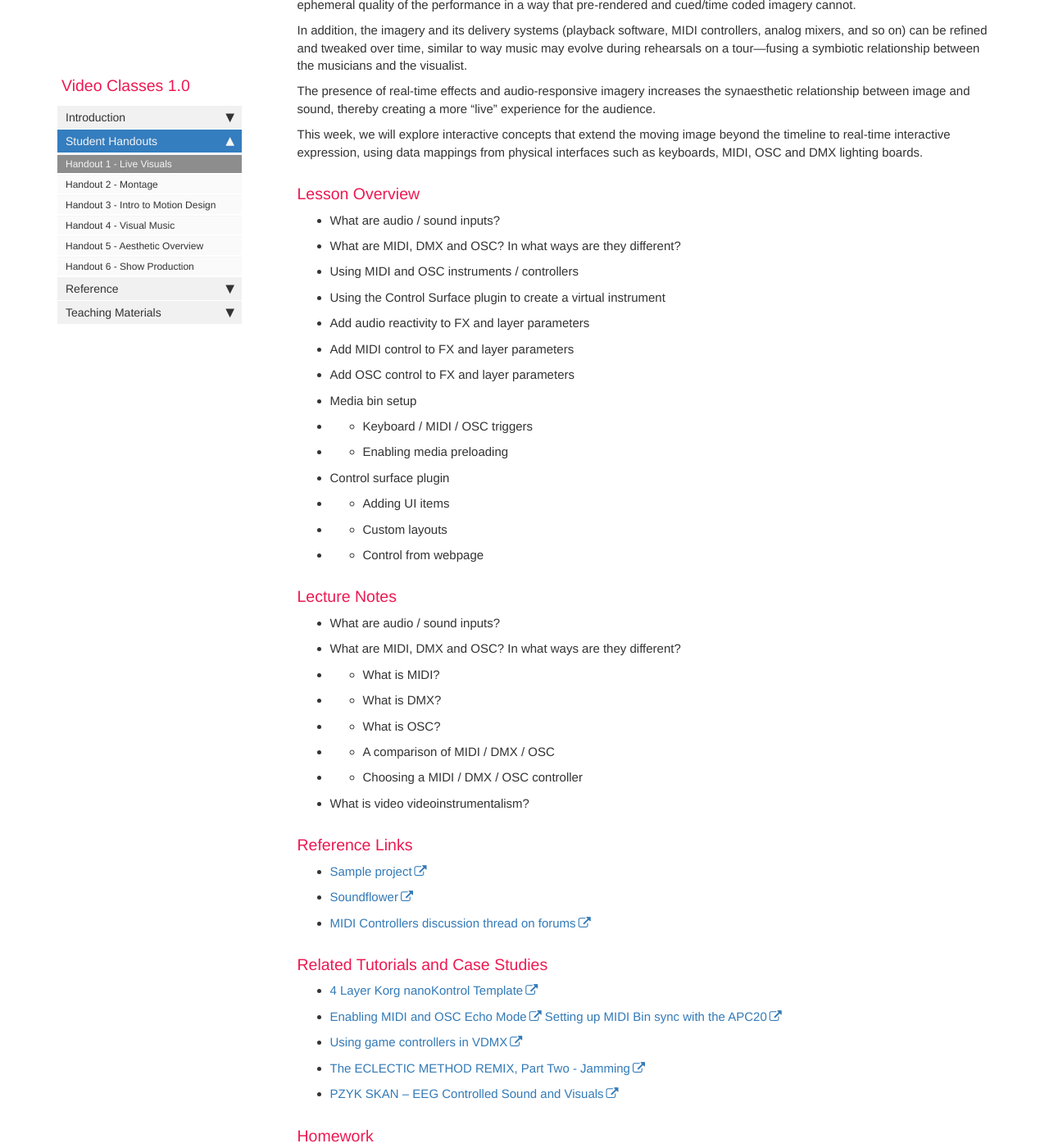
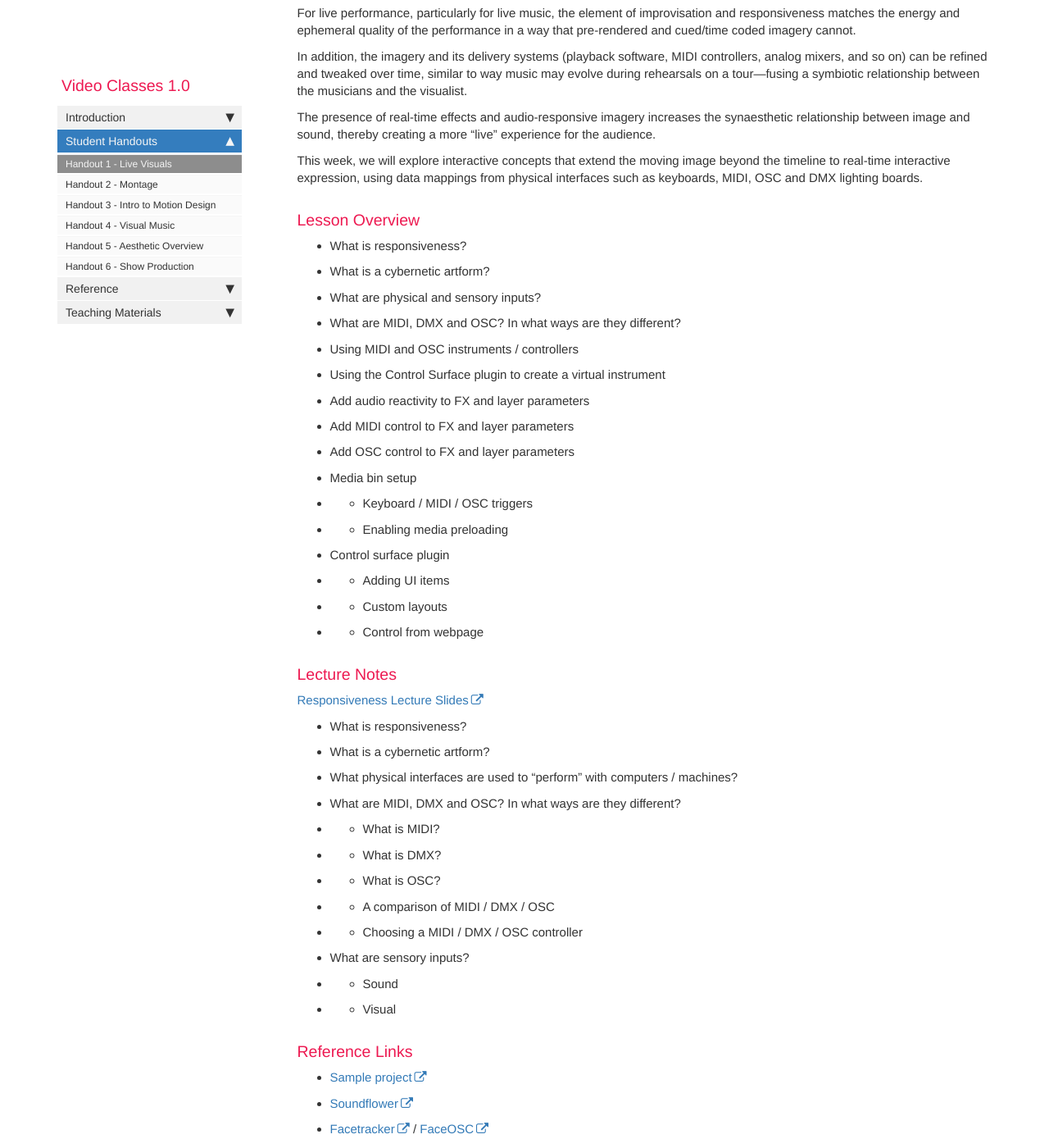
Before and after one commit to Vidvox/vvedu, a Jekyll site: the page built from pages/handouts/handout_module_1.md, in a window 1280 px wide and 1400 px high, scrolled down 3480 px. Shown: the whole window at 82% size. Built offline with Jekyll 4.4.1, drawn with Linux system fonts in a browser that asks for light colours; nearby versions of some CDN libraries; comment, search, counter and statistics services are not loaded; some of the changed text lies outside the part shown.

Commit message:
Added lecture slides link for m1-l2
- Other minor chages

```diff
--- a/pages/handouts/handout_module_1.md
+++ b/pages/handouts/handout_module_1.md
@@ -50,7 +50,7 @@ Outputs
 
 ### Lecture Notes
 
-[Input to Output Lecture Notes](https://docs.google.com/presentation/d/12Arx326oMkRXVu9xjnftlviyvkbhXMy1qJ31yW3yVuc)
+[Input to Output Lecture Slides](https://docs.google.com/presentation/d/12Arx326oMkRXVu9xjnftlviyvkbhXMy1qJ31yW3yVuc)
 
 - What are visuals? A historical context.
 - - Theater
@@ -67,6 +67,7 @@ Outputs
 - What is a media codec?
 - - How do image / video codecs work?
 - - What image / video codecs are commonly used today?
+- What is video videoinstrumentalism?
 
 ### Reference Links
 
@@ -124,8 +125,11 @@ This week, we will explore interactive concepts that extend the moving image bey
 
 ### Lesson Overview
 
-* What are audio / sound inputs?
+* What is responsiveness?
+* What is a cybernetic artform?
+* What are physical and sensory inputs?
 * What are MIDI, DMX and OSC? In what ways are they different?
+
 * Using MIDI and OSC instruments / controllers
 * Using the Control Surface plugin to create a virtual instrument
 
@@ -142,19 +146,28 @@ This week, we will explore interactive concepts that extend the moving image bey
 
 ### Lecture Notes
 
-- What are audio / sound inputs?
+[Responsiveness Lecture Slides](https://docs.google.com/presentation/d/1Dd04BLD53DW9HhfK7iyAmnumrnaLyUA8HimJAjkzSrY)
+
+- What is responsiveness?
+- What is a cybernetic artform?
+- What physical interfaces are used to “perform” with computers / machines?
 - What are MIDI, DMX and OSC? In what ways are they different?
 - - What is MIDI?
 - - What is DMX?
 - - What is OSC?
 - - A comparison of MIDI / DMX / OSC
 - - Choosing a MIDI / DMX / OSC controller
-- What is video videoinstrumentalism?
+- What are sensory inputs?
+- - Sound
+- - Visual
 
 ### Reference Links
 
 * [Sample project](https://s3.amazonaws.com/vidvox/vvedu/M1-L2.zip)
 * [Soundflower](https://github.com/mattingalls/Soundflower/releases)
+* [Facetracker](http://facetracker.net/) / [FaceOSC](https://github.com/kylemcdonald/ofxFaceTracker/releases)
+* [TouchOSC](https://hexler.net/software/touchosc)
+* [Lemur](https://liine.net/en/products/lemur/)
 * [MIDI Controllers discussion thread on forums](https://discourse.vidvox.net/t/favorite-midi-controller-thread/46/1)
 
 ### Related Tutorials and Case Studies
@@ -165,6 +178,7 @@ This week, we will explore interactive concepts that extend the moving image bey
 * [Using game controllers in VDMX](https://vdmx.vidvox.net/tutorials/using-video-game-controllers-with-vdmx)
 * [The ECLECTIC METHOD REMIX, Part Two - Jamming](https://vdmx.vidvox.net/tutorials/the-eclectic-method-remix-part-two-jamming)
 * [PZYK SKAN – EEG Controlled Sound and Visuals](https://vdmx.vidvox.net/blog/pzyk-skan-eeg-controlled-visuals)
+* [FaceOSC](https://vimeo.com/26098366)
 
 ### Homework
 
```
Also changed, not shown: pages/reference/ref_downloads.md (+3 -1 lines), pages/teaching/teaching_module_1.md (+15 -3 lines).
